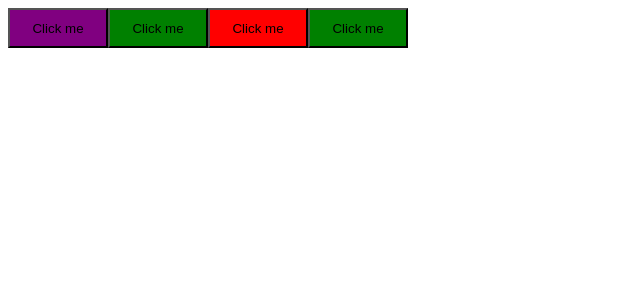
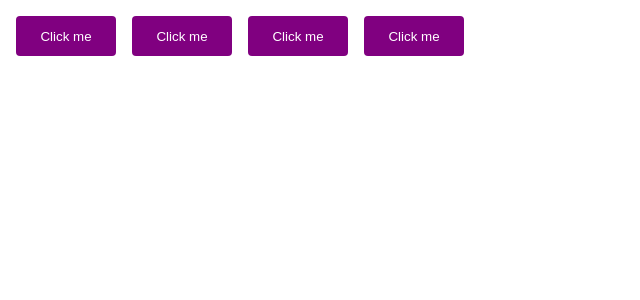
Before and after one commit to jilherme/02-ignite-timer, a React (Vite) app: page / in a window 1280 px wide. Shown: the top 300 px of the page, without its empty margins (0-640 px from the left). Built offline with nearby package versions, Linux system fonts and the light colour scheme.

Commit message:
add: extend styled-components defaultTheme type

```diff
--- a/src/components/Button.styles.ts
+++ b/src/components/Button.styles.ts
@@ -1,4 +1,4 @@
-import styled from "styled-components";
+import styled, { css } from "styled-components";
 
 export type ButtonVariant = "primary" | "secondary" | "danger" | "success";
 
@@ -16,5 +16,17 @@
 export const ButtonContainer = styled.button<ButtonContainerProps>`
   width: 100px;
   height: 40px;
-  ${({ variant }) => `background-color: ${buttonVariants[ variant ]};`}
+  border-radius: 4px;
+  border: none;
+  margin: 8px;
+
+  background-color: ${props => props.theme.primary};
+  color: ${props => props.theme.white};
+
+  /* ${({ variant }) => `background-color: ${buttonVariants[variant]};`} */
+  /* ${props => {
+    return css`
+      background-color: ${buttonVariants[props.variant]};
+    `;
+  }} */
 `;
--- /dev/null
+++ b/src/styles/themes/default.ts
@@ -0,0 +1,5 @@
+export const defaultTheme = {
+    primary: 'purple',
+    secondary: 'green',
+    white: 'white',
+};
```
Also changed, not shown: src/@types/styles.d.ts (added, +8 -0 lines), src/App.tsx (+5 -2 lines).
